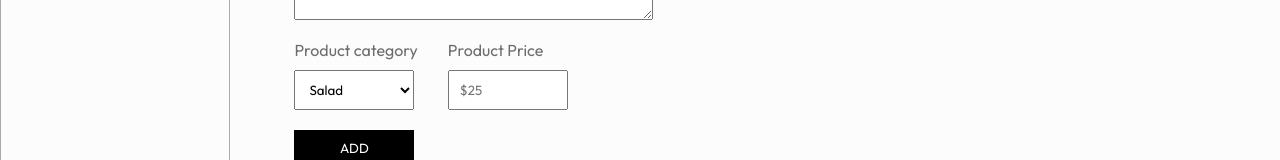
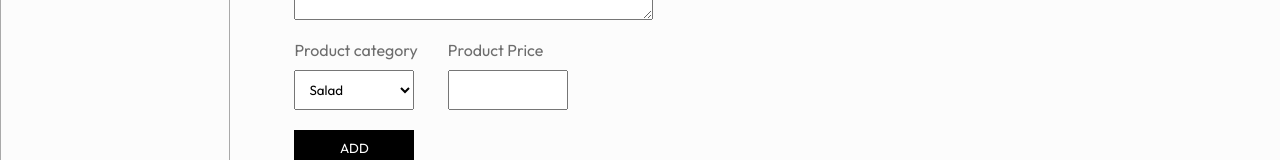
Before and after one commit to DOOZTRADERS/admin, a React (Vite) app: page /add in a window 1280 px wide. Shown: the part 461-621 px from the top of the page. Built offline with nearby package versions, Linux system fonts and the light colour scheme.

Commit message:
Update Add.jsx

```diff
--- a/src/pages/Add/Add.jsx
+++ b/src/pages/Add/Add.jsx
@@ -79,7 +79,7 @@ const Add = () => {
                     </div>
                     <div className='add-price flex-col'>
                         <p>Product Price</p>
-                        <input type="Number" name='price' onChange={onChangeHandler} value={data.price} placeholder='$25' />
+                        <input type="Number" name='price' onChange={onChangeHandler} value={data.price} placeholder='' />
                     </div>
                 </div>
                 <button type='submit' className='add-btn' >ADD</button>
```
